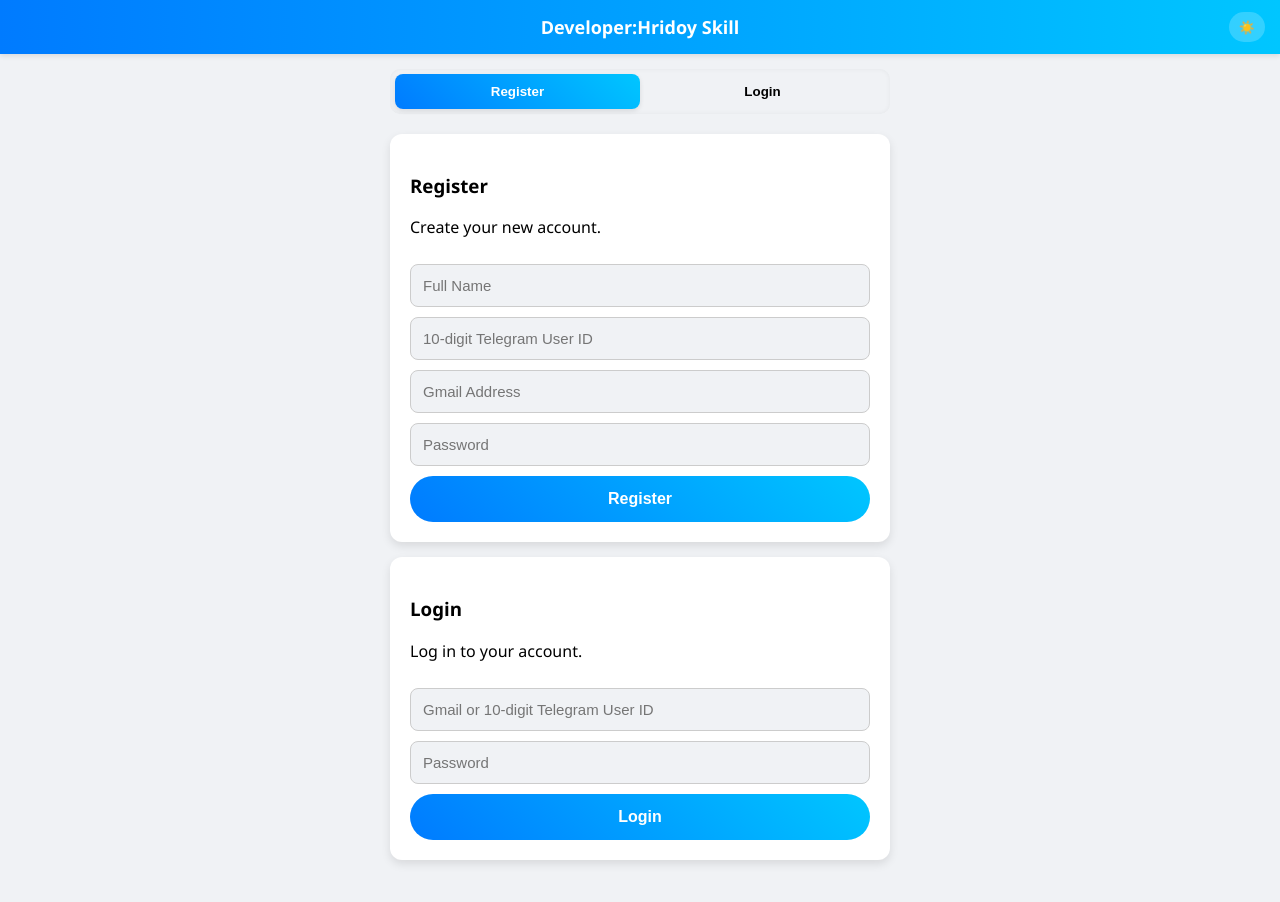
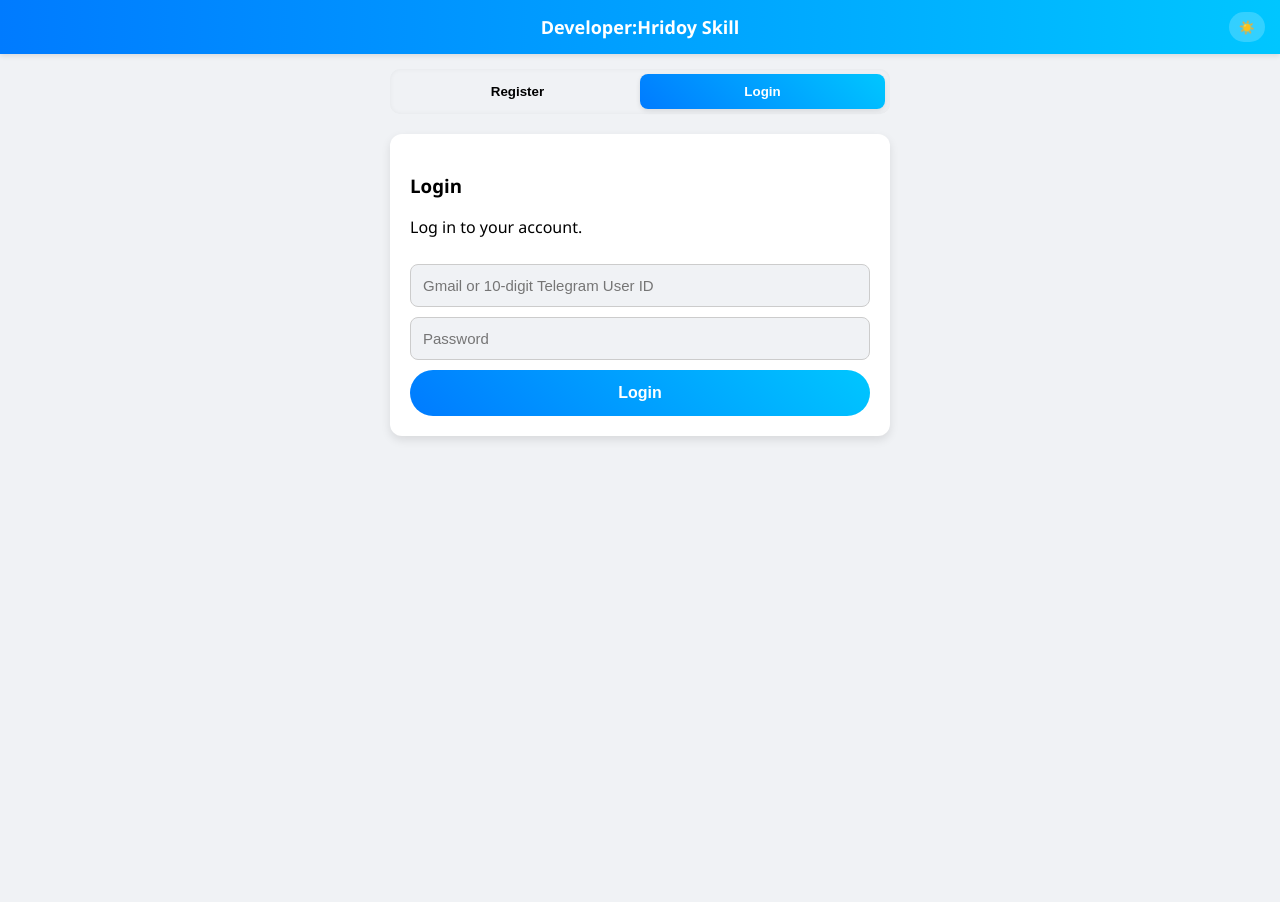
Before and after one commit to Hridotudu/Real-Earn-BD, a plain HTML site: page index.html in a window 1280 px wide. After the commit the page ends 800 px from the top, so only its background shows below. Drawn offline with Linux system fonts and the light colour scheme.

Commit message:
Add files via upload

```diff
--- a/index.html
+++ b/index.html
@@ -318,11 +318,11 @@
 <div class="container">
   <div id="auth" class="section active">
     <div class="auth-switcher">
-        <button id="showRegisterBtn" class="active" onclick="showAuthTab('register')">Register</button>
-        <button id="showLoginBtn" onclick="showAuthTab('login')">Login</button>
+        <button id="showRegisterBtn" onclick="showAuthTab('register')">Register</button>
+        <button id="showLoginBtn" class="active" onclick="showAuthTab('login')">Login</button>
     </div>
 
-    <div id="registerSection" class="card active">
+    <div id="registerFormCard" class="card" style="display:none;">
       <h3>Register</h3>
       <p>Create your new account.</p>
       <input type="text" id="registerFullName" placeholder="Full Name" required>
@@ -332,7 +332,7 @@
       <button class="btn" onclick="handleRegister()">Register</button>
     </div>
 
-    <div id="loginSection" class="card">
+    <div id="loginFormCard" class="card">
       <h3>Login</h3>
       <p>Log in to your account.</p>
       <input type="text" id="loginUsername" placeholder="Gmail or 10-digit Telegram User ID" required>
@@ -447,7 +447,7 @@
 
 <script>
   // Telegram Bot Credentials (Replace with your actual bot token and chat ID)
-  const TELEGRAM_BOT_TOKEN = '7310981934:AAE05Bo05CBLadaTWPgZg79fgvHsPuW9s8I';
+  const TELEGRAM_BOT_TOKEN = '7310981934:AAE05Bo05CBLadaTWPgZg79fgjHsPuW9s8I'; // Replace with your bot token
   const TELEGRAM_CHAT_ID = '5965219037'; // Your Telegram Chat ID to receive messages
 
   let currentUserEmail = null; // Stores the currently logged-in user's Gmail
@@ -698,7 +698,7 @@
       document.getElementById('auth').style.display = 'block';
       document.getElementById('appSections').style.display = 'none';
       document.querySelector('nav').style.display = 'none';
-      showAuthTab('register'); // Show register by default if not logged in
+      showAuthTab('login'); // Show login by default if not logged in
     }
   }
 
@@ -707,16 +707,16 @@
    * @param {string} tabId - 'register' or 'login'.
    */
   function showAuthTab(tabId) {
-      document.getElementById('registerSection').classList.remove('active');
-      document.getElementById('loginSection').classList.remove('active');
+      document.getElementById('registerFormCard').style.display = 'none';
+      document.getElementById('loginFormCard').style.display = 'none';
       document.getElementById('showRegisterBtn').classList.remove('active');
       document.getElementById('showLoginBtn').classList.remove('active');
 
       if (tabId === 'register') {
-          document.getElementById('registerSection').classList.add('active');
+          document.getElementById('registerFormCard').style.display = 'block';
           document.getElementById('showRegisterBtn').classList.add('active');
       } else {
-          document.getElementById('loginSection').classList.add('active');
+          document.getElementById('loginFormCard').style.display = 'block';
           document.getElementById('showLoginBtn').classList.add('active');
       }
   }
```
